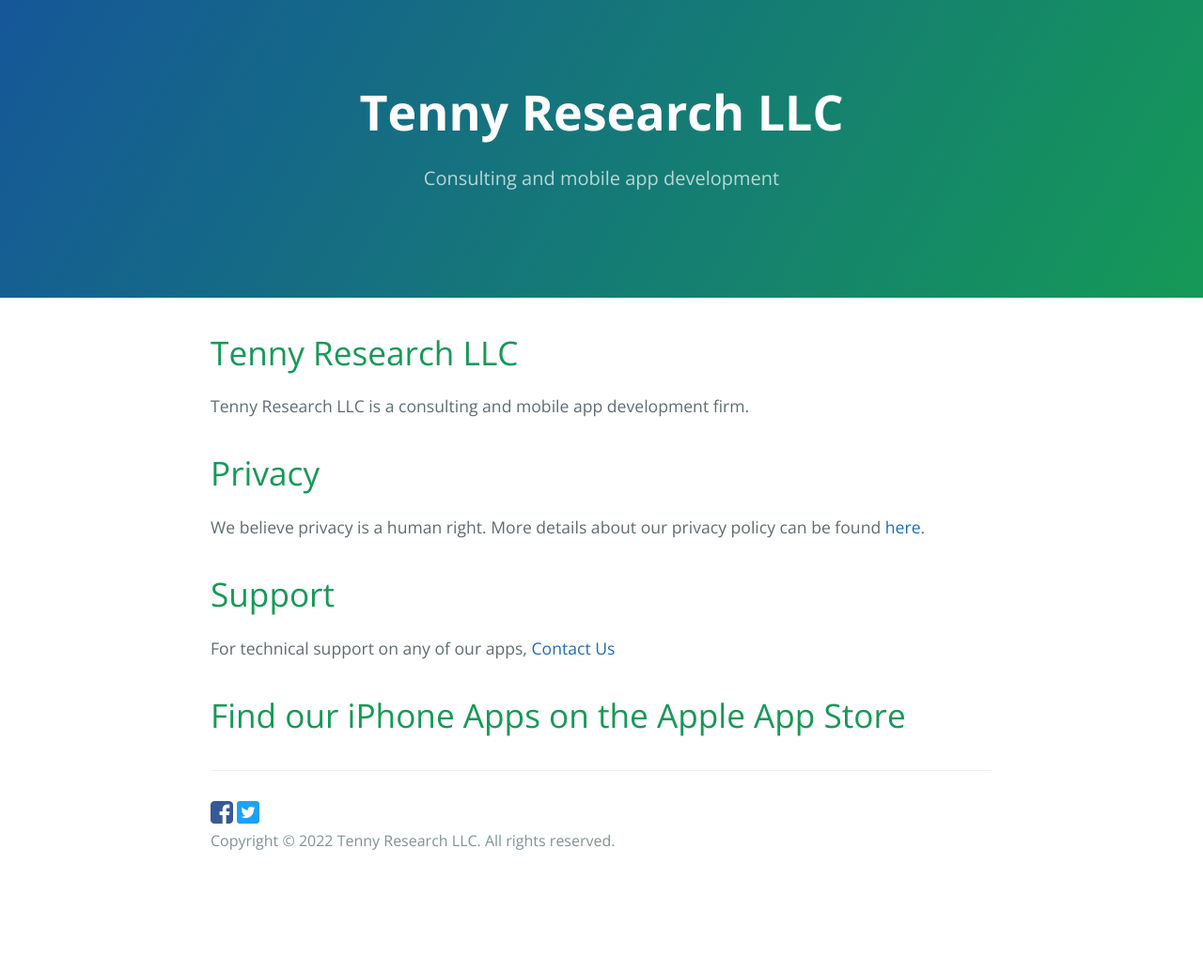
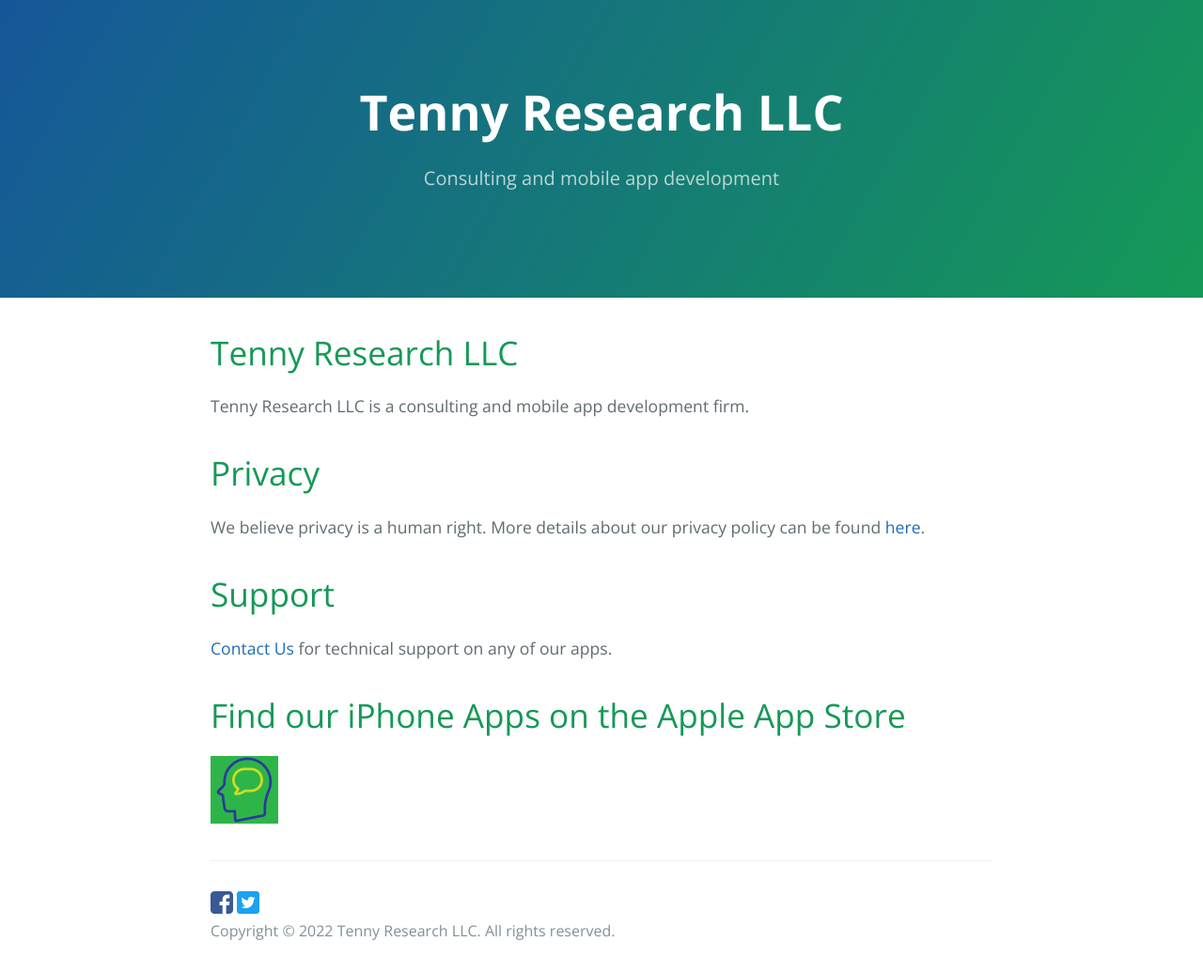
Before and after one commit to ltenny/ltenny.github.io, a Jekyll site: the page built from index.md, in a window 1280 px wide. Shown: the whole page at 94% size. Built offline with Jekyll 4.4.1, drawn with Linux system fonts in a browser that asks for light colours; our own code applies the rules of GitHub Pages for plain Markdown files; before the commit the page ends 939 px from its top, so only the background shows below that.

Commit message:
updated text, added link to OpusMinder

```diff
--- a/index.md
+++ b/index.md
@@ -9,6 +9,8 @@ Tenny Research LLC is a consulting and mobile app development firm.
 We believe privacy is a human right. More details about our privacy policy can be found [here](./privacy.html).
 
 # Support
-For technical support on any of our apps, [Contact Us](mailto:admin@tennyresearch.com)
+[Contact Us](mailto:admin@tennyresearch.com) for technical support on any of our apps.
 
 # Find our iPhone Apps on the Apple App Store
+
+[<img alt="OpusMinder" src="images/opusminder.png"/>](https://apps.apple.com/us/app/opusminder/id1626523449)
```
Also changed, not shown: images/opusminder.png (added).
